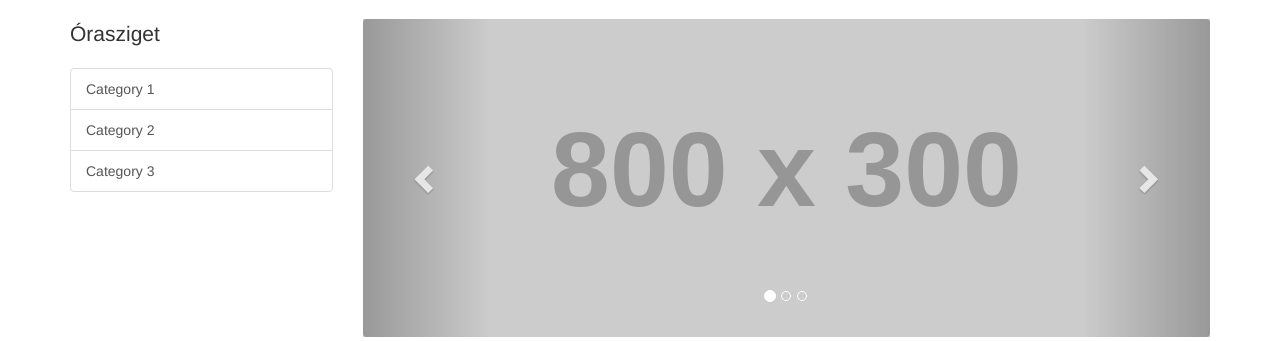
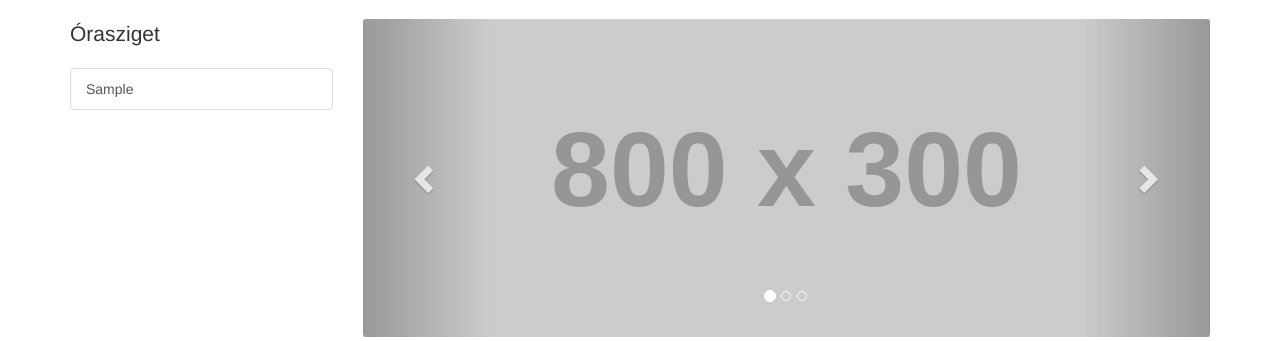
Before and after one commit to vilhelem/Vizsgamunka01, a PHP site: page / in a window 1280 px wide. Shown: the part 51-392 px from the top of the page. Run offline with PHP 8.4, Linux system fonts and the light colour scheme; tables that the repository leaves empty or names only in its code hold one stand-in row (values such as "Sample post"); grey boxes labelled with a size stand in for pictures from a placeholder-image service; some libraries are stand-ins or nearby versions.

Commit message:
side nav
Az oldalsó navigációs panel, már a kategóriák táblából kapja az adatokat.

```diff
--- a/ecom/resources/templates/front/side_nav.php
+++ b/ecom/resources/templates/front/side_nav.php
@@ -1,8 +1,25 @@
 <div class="col-md-3">
                 <p class="lead">Órasziget</p>
                 <div class="list-group">
-                    <a href="category.html" class="list-group-item">Category 1</a>
-                    <a href="#" class="list-group-item">Category 2</a>
-                    <a href="#" class="list-group-item">Category 3</a>
+
+                <?php
+
+
+                $query = "SELECT * FROM kategoriak";
+                $send_query = mysqli_query($connection, $query);
+if(!$send_query){
+    die("QUERY FAILED" . mysqli_error($connection));
+}
+
+                while($row= mysqli_fetch_array($send_query)){
+
+                  echo  "<a href='' class='list-group-item'>{$row['kat_nev']}</a>";
+
+                }
+
+
+                ?>
+
+
                 </div>
             </div>
```
